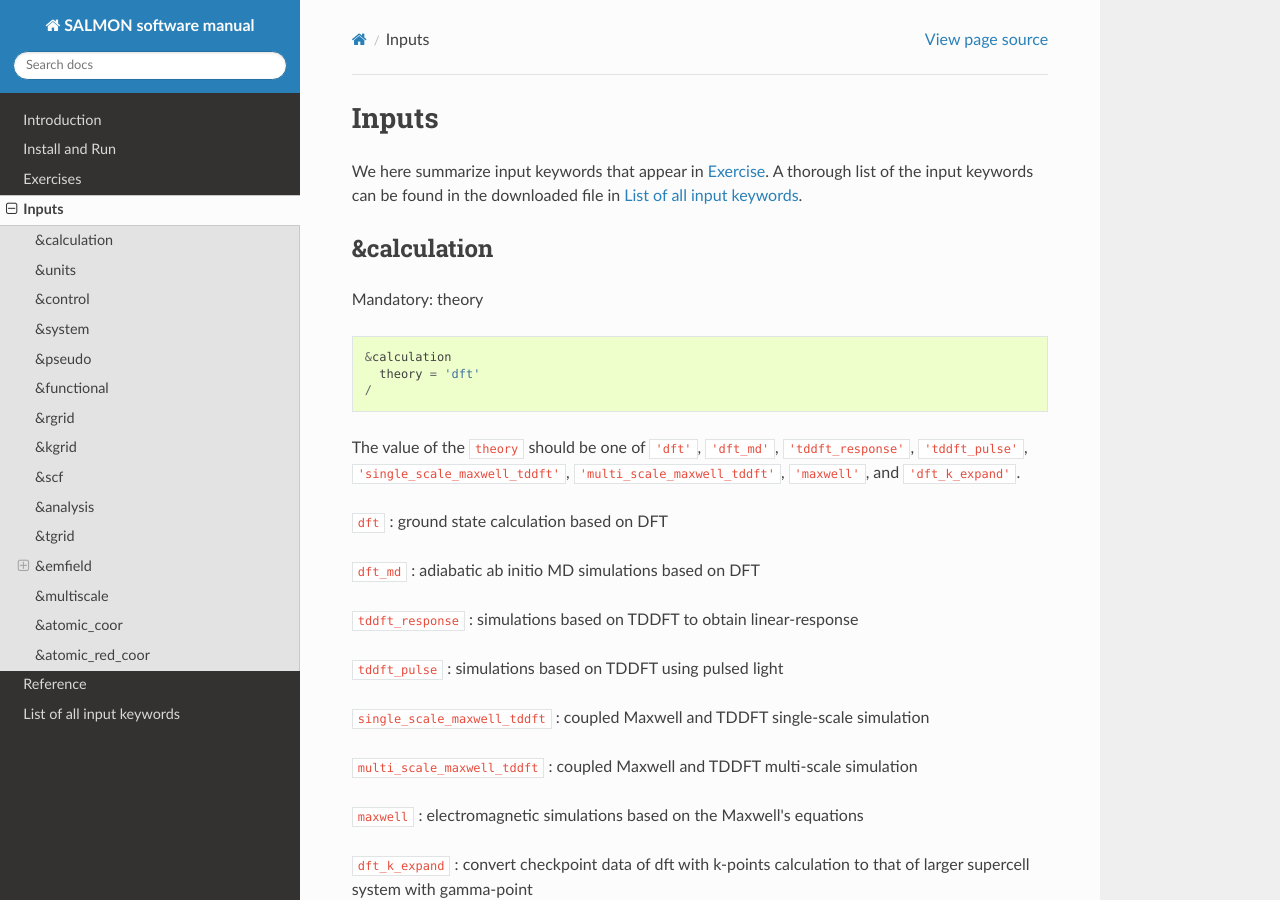
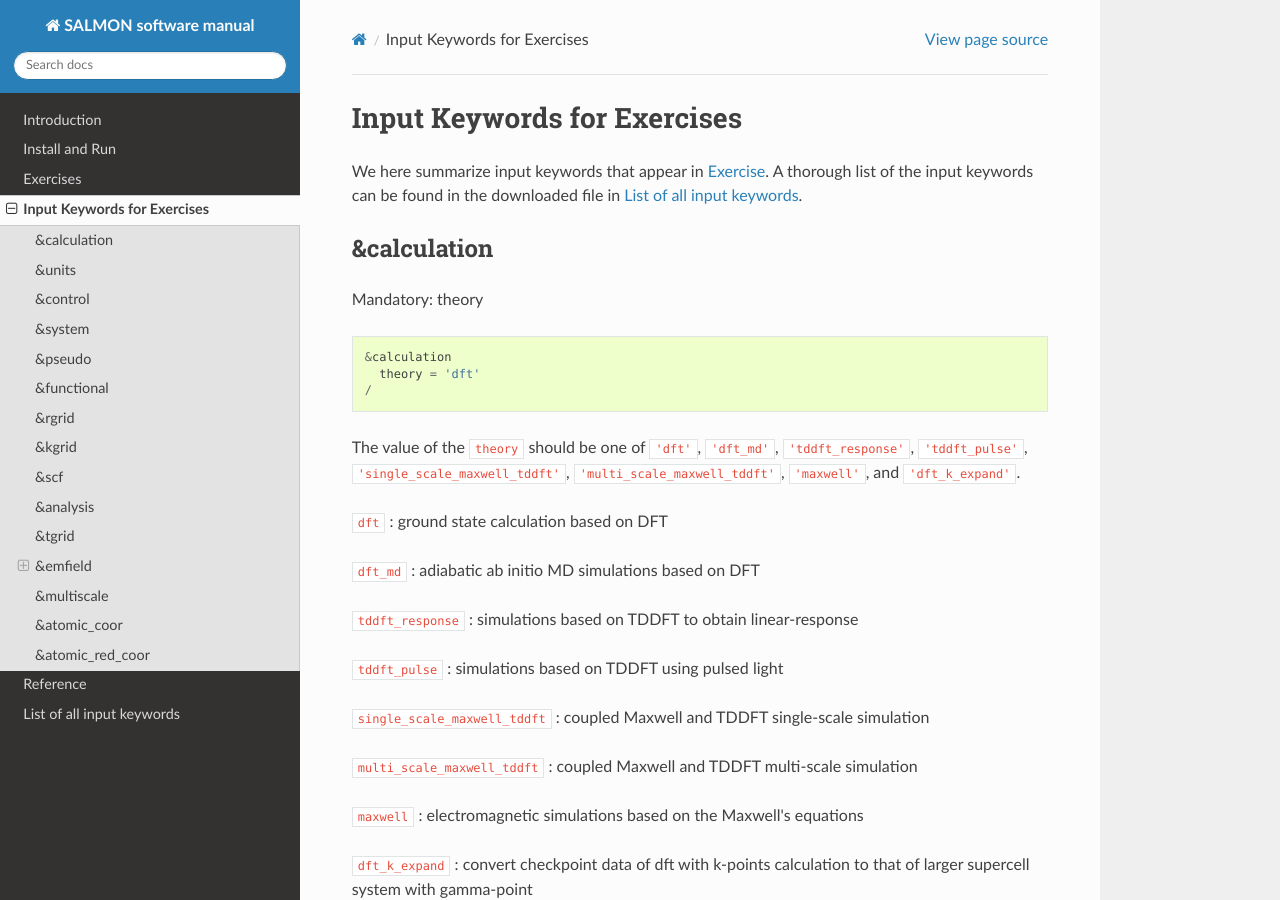
Before and after one commit to SALMON-TDDFT/SALMON-DOCS, a Sphinx documentation site: the page built from source/inputs.rst, in a window 1280 px wide and 900 px high. Built offline with Sphinx 7.4.7 and the Read the Docs theme 2.0.0, drawn with Linux system fonts in a browser that asks for light colours; formulas are drawn with MathJax 3.

Commit message:
Update inputs.rst

```diff
--- a/source/inputs.rst
+++ b/source/inputs.rst
@@ -1,7 +1,7 @@
 .. _Inputs:
 
-Inputs
-====================
+Input Keywords for Exercises
+============================
 
 We here summarize input keywords that appear in :any:`Exercise <Exercises>`.
 A thorough list of the input keywords can be found in the downloaded file in
```
